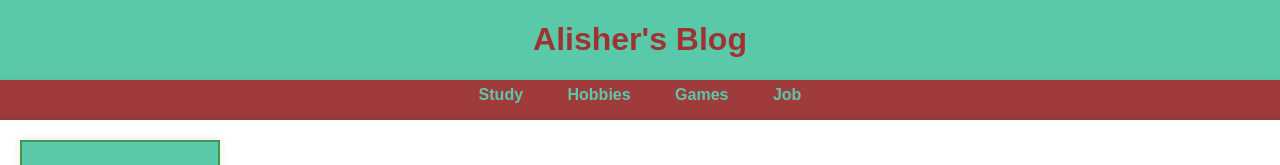
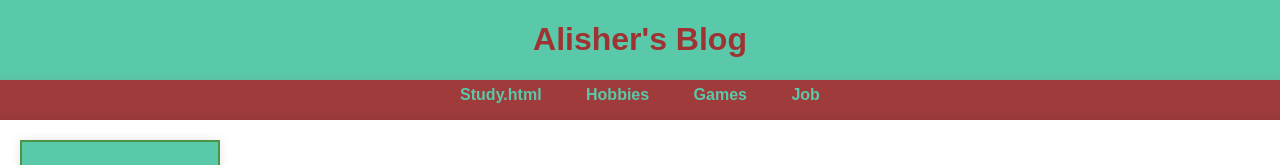
Before and after one commit to alisherabushemenov1/task1, a plain HTML site: page index.html in a window 1280 px wide. Shown: the top 165 px of the page. Drawn offline with Linux system fonts and the light colour scheme.

Commit message:
Update index.html

```diff
--- a/index.html
+++ b/index.html
@@ -80,7 +80,7 @@
 
     <div id="container2">
         <div class="nav-bar">
-            <a href="task1/Games.html">Study</a>
+            <a href="task1/Games.html">Study.html</a>
             <a href="task1/hobbies.html">Hobbies</a>
             <a href="task1/games.html">Games</a>
             <a href="task1/job.html">Job</a>
```
